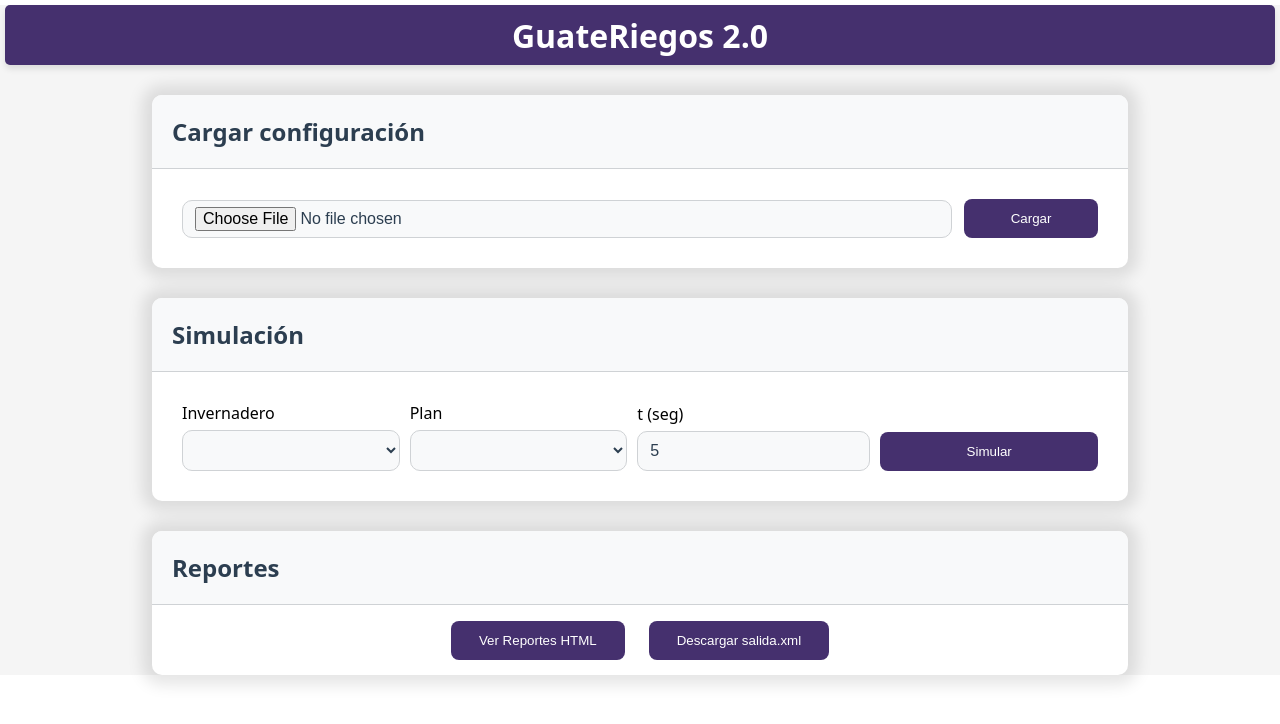
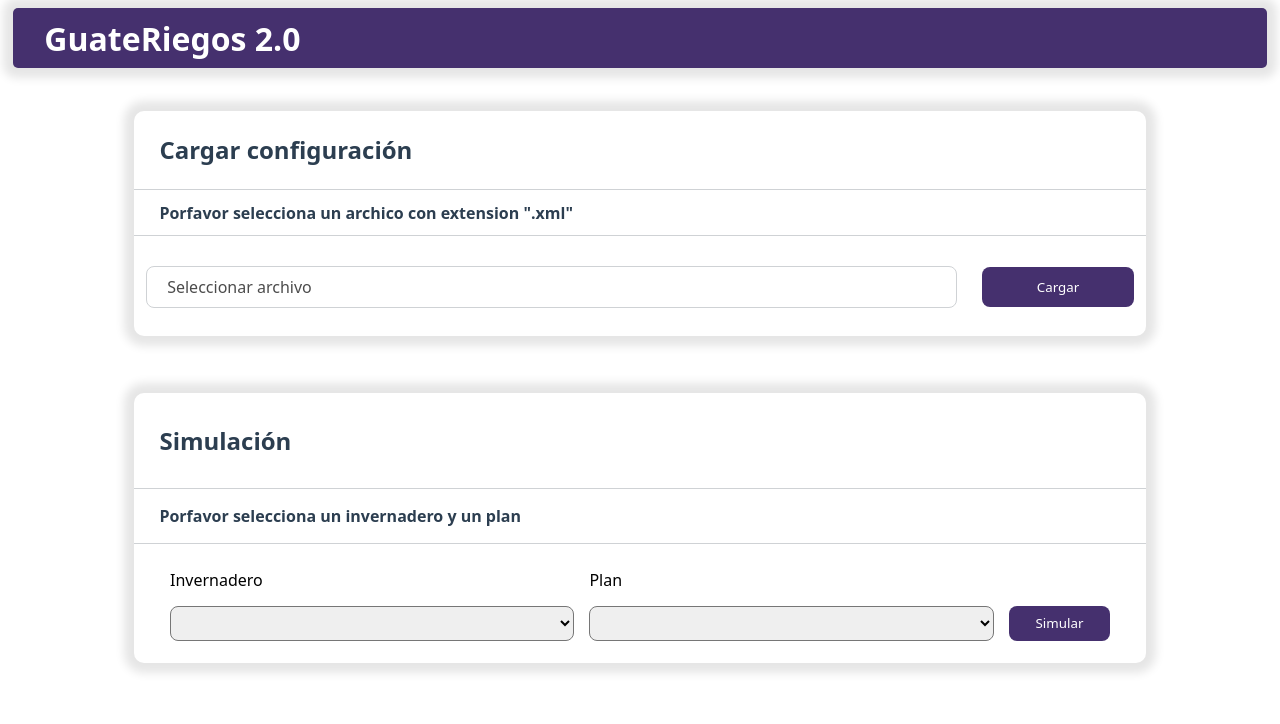
Before and after one commit to SelvinChuquiej/IPC2_Proyecto2_202405516, a Flask app: page / in a window 1280 px wide. Shown: the top 724 px of the page. Run offline with Flask 3, Linux system fonts and the light colour scheme; lists and menus that the app fills with data are empty.

Commit message:
Cambios en la vista

```diff
--- a/IPC2_Proyecto2_202405516/controlller/cargar_controller.py
+++ b/IPC2_Proyecto2_202405516/controlller/cargar_controller.py
@@ -38,7 +38,7 @@ def cargar_xml():
         data['planes'] = nombres_planes
         data['invernaderos_objetos'] = lista_invernaderos
         data['drones_objetos'] = lista_drones
-
+        data['archivo_actual'] = archivo.filename  # Guardar nombre del archivo
         flash('Archivo cargado correctamente', 'success')
         return redirect(url_for('index'))
 
--- a/IPC2_Proyecto2_202405516/main.py
+++ b/IPC2_Proyecto2_202405516/main.py
@@ -1,4 +1,4 @@
-from flask import Flask, render_template, current_app
+from flask import Flask, render_template, current_app, redirect, url_for
 from controlller.cargar_controller import cargar_bp
 
 app = Flask(__name__)
@@ -10,11 +10,19 @@ app.register_blueprint(cargar_bp)
 def index():
     data = getattr(current_app, 'DATA', {
         'invernaderos': None,
-        'planes': None
+        'planes': None,
+        'archivo_actual': None
     })
-    invernaderos = data['invernaderos'] or []
-    planes = data['planes'] or []
-    return render_template('index.html', invernaderos=invernaderos, planes=planes)
+    invernaderos = list(data['invernaderos']) if data['invernaderos'] else []
+    planes = list(data['planes']) if data['planes'] else []
+    archivo_actual = data.get('archivo_actual', None)
+    return render_template('index.html', invernaderos=invernaderos, planes=planes, archivo_actual=archivo_actual)
+
+@app.route('/limpiar', methods=['POST'])
+def limpiar():
+    if hasattr(current_app, 'DATA'):
+        del current_app.DATA
+    return redirect(url_for('index'))
 
 if __name__ == '__main__':
     app.run(debug=True)
--- a/IPC2_Proyecto2_202405516/static/style.css
+++ b/IPC2_Proyecto2_202405516/static/style.css
@@ -1,14 +1,9 @@
-
-:root {
+* {
     font-family: system-ui, Avenir, Helvetica, Arial, sans-serif;
-    color-scheme: light dark;
-    background-color: white;
 }
 
 body {
-    margin: 0;
-    padding: 0;
-    background-color: #f5f5f5;
+    background-color: white;
 }
 
 .cardTitle {
@@ -19,119 +14,217 @@ body {
     align-items: center;
     border-radius: 5px;
     margin: 5px;
-    box-shadow: 0px 4px 6px rgba(0, 0, 0, 0.1);
+    box-shadow: 0px 0px 10px 10px rgba(0, 0, 0, 0.1);
 }
 
-.cardTitle h1 {
+.cardTitle>h1 {
     color: white;
     font-size: 2rem;
     font-weight: 600;
+    width: 95%;
+    height: 100%;
+    display: flex;
+    align-items: center;
 }
 
-.cardArchivoXML,
-.cardSimulacion,
-.cardReportes {
+.cardArchivoXML {
     display: flex;
     align-items: center;
     justify-content: center;
-    margin: 30px;
+    height: 250px;
+    margin-bottom: 30px;
+    margin-top: 30px;
+}
+
+.cardSimulacion {
+    display: flex;
+    align-items: center;
+    justify-content: center;
+    height: 300px;
+    margin-bottom: 30px;
+    margin-top: 30px;
 }
 
 .cardArchivoXMLContent,
-.cardSimulacionContent,
-.cardReportesContent {
+.cardSimulacionContent {
+    box-shadow: 0px 0px 10px 10px rgba(0, 0, 0, 0.1);
+    border-radius: 10px;
     width: 80%;
-    box-shadow: 0px 0px 15px 10px rgba(0, 0, 0, 0.1);
-    border-radius: 10px;
-    background-color: white;
-
+    height: 90%;
 }
 
 .cardArchivoXMLTitle,
-.cardSimulacionTitle,
-.cardReportesTitle {
-    background-color: #f8f9fa;
-    padding: 20px;
+.cardSimulacionTitle {
+    height: 35%;
+    display: flex;
+    align-items: center;
+    justify-content: left;
+    padding: 0px 25px 0px;
     border-bottom: 1px solid #cfd2d5;
-    border-radius: 10px 10px 0 0;
 }
 
-.cardArchivoXMLTitle h2,
-.cardSimulacionTitle h2,
-.cardReportesTitle h2 {
-    color: #2c3e50;
-    margin: 0;
-    font-size: 1.5rem;
-    font-weight: 600;
+.info-text {
+    height: 20%;
+    display: flex;
+    align-items: center;
+    justify-content: left;
+    padding: 0px 25px 0px;
+    border-bottom: 1px solid #cfd2d5;
 }
 
-.cardArchivoXMLBody,
-.cardSimulacionBody {
-    padding: 30px;
-    color: black;
+.info-textB {
+    display: flex;
+    justify-content: space-between;
+    align-items: center;
     margin: 0 auto;
+    height: 20%;
+    padding: 0px 25px 0px;
+    border-bottom: 1px solid #cfd2d5;
 }
 
-.cardReportesBody {
+.info-textB>form {
+    width: 20%;
     display: flex;
-    flex-direction: row;
     justify-content: center;
     align-items: center;
-    gap: 24px;
-    height: 70px;
+    height: 100%;
 }
 
-form {
+.info-textB>form>button {
+    width: 70%;
+    height: 80%;
+    background-color: rgb(69, 48, 110);
+    color: white;
+    border-radius: 8px;
+    border: none;
+    cursor: pointer;
+}
+
+.cardArchivoXMLTitle>h2,
+.cardSimulacionTitle>h2,
+.info-text>h2 {
+    color: #2c3e50;
+    font-size: 1.5rem;
+    margin: 0;
+}
+
+.cardArchivoXMLTitle>h3,
+.cardSimulacionTitle>h3,
+.info-text>h3,
+.info-textB>h3 {
+    color: #2c3e50;
+    font-size: 1rem;
+    font-weight: 600;
+    margin: 0;
+}
+
+.cardArchivoXMLBody {
+    height: 45%;
+    width: 100%;
     display: flex;
-    gap: 10px;
+    justify-content: center;
+    align-items: center;
+}
+
+.cardSimulacionBody {
+    height: 40%;
+    width: 100%;
+    display: flex;
+    justify-content: center;
+    align-items: center;
+}
+
+.cardArchivoXMLBody>form {
+    height: 100%;
+    width: 100%;
+    display: flex;
+    justify-content: center;
+    align-items: center;
+}
+
+.file-input-group {
+    display: flex;
+    justify-content: center;
+    align-items: center;
+    height: 80%;
+    width: 100%;
+    gap: 25px;
+}
+
+.file-input-group>label {
+    width: 80%;
+    height: 50%;
+    display: flex;
+    align-items: center;
+    border: 1px solid #cfd2d5;
+    border-radius: 8px;
+    cursor: pointer;
+}
+
+.file-input-group>label>span {
+    padding-left: 20px;
+    opacity: 0.7;
+}
+
+.file-input-group>button {
+    background-color: rgb(69, 48, 110);
+    color: white;
+    border-radius: 8px;
+    border: none;
+    width: 15%;
+    height: 50%;
+    cursor: pointer;
+}
+
+.cardSimulacionBody>form {
+    display: flex;
+    justify-content: center;
+    align-items: center;
+    width: 100%;
+    height: 100%;
+}
+
+.cardForm-group {
+    display: flex;
+    justify-content: center;
+    gap: 15px;
+    width: 100%;
+    height: 80%;
 }
 
 .form-group {
     display: flex;
     flex-direction: column;
-    width: 100%;
     justify-content: end;
-    gap: 6px;
+    width: 40%;
+    height: 100%;
 }
 
-.file-input-group {
+.form-groupB {
     display: flex;
-    flex-direction: row;
-    align-items: center;
-    gap: 12px;
-    width: 100%;
+    flex-direction: column;
+    justify-content: end;
+    width: 10%;
+    height: 100%;
 }
 
-.file-input-group>input {
-    width: 85%;
+.form-group>label {
+    display: flex;
+    align-items: center;
+    height: 60%;
 }
 
-.file-input-group>button {
-    width: 15%;
+.form-group>select {
+    height: 40%;
+    border-radius: 8px;
 }
 
-.file-input-group>input[type="file"],
-input[type="number"],
-select {
-    border: 1.5px solid #cfd2d5;
-    border-radius: 10px;
-    padding: 10px 12px;
-    font-size: 1rem;
-    background: #f8f9fa;
-    color: #2c3e50;
-    transition: border 0.2s, box-shadow 0.2s;
-    outline: none;
-}
-
-.file-input-group>input[type="file"]{
-    padding: 6px 12px;
-}
-
-button {
-    background-color: rgb(69, 48, 110);;
-    color: #fff;
+.form-groupB>button {
+    background-color: rgb(69, 48, 110);
+    color: white;
+    border-radius: 8px;
     border: none;
-    border-radius: 8px;
-    padding: 12px 28px;
+    width: 100%;
+    height: 40%;
     cursor: pointer;
 }
--- a/IPC2_Proyecto2_202405516/templates/index.html
+++ b/IPC2_Proyecto2_202405516/templates/index.html
@@ -1,11 +1,13 @@
 <!DOCTYPE html>
 <html lang="es">
+
 <head>
     <meta charset="UTF-8" />
     <title>GuateRiegos 2.0</title>
     <meta name="viewport" content="width=device-width, initial-scale=1" />
     <link rel="stylesheet" href="{{ url_for('static', filename='style.css') }}">
 </head>
+
 <body>
     <div class="container">
         <div class="cardTitle">
@@ -16,10 +18,17 @@
                 <div class="cardArchivoXMLTitle">
                     <h2>Cargar configuración</h2>
                 </div>
+                <div class="info-text">
+                    <h3>Porfavor selecciona un archico con extension ".xml"</h3>
+                </div>
                 <div class="cardArchivoXMLBody">
                     <form method="post" enctype="multipart/form-data" action="/cargar">
                         <div class="file-input-group">
-                            <input name="archivo_xml" type="file" accept=".xml" required />
+                            <label for="archivo_xml" class="custom-file-input">
+                                <span id="file-text">Seleccionar archivo</span>
+                                <input id="archivo_xml" name="archivo_xml" type="file" accept=".xml" required hidden
+                                    onchange="document.getElementById('file-text').textContent = this.files[0]?.name || 'Seleccionar archivo'" />
+                            </label>
                             <button type="submit">Cargar</button>
                         </div>
                     </form>
@@ -31,8 +40,20 @@
                 <div class="cardSimulacionTitle">
                     <h2>Simulación</h2>
                 </div>
+                <div class="info-textB">
+                    {% if archivo_actual %}
+                        <h3>Porfavor selecciona un invernadero y un plan para el archivo: <span>"{{ archivo_actual }}"</span></h3>
+                        <form method="post" action="/limpiar">
+                            <button type="submit">Limpiar</button>
+                        </form>
+                    {% else %}
+                        <h3>Porfavor selecciona un invernadero y un plan</h3>
+                    {% endif %}
+                </div>
+
                 <div class="cardSimulacionBody">
                     <form method="post" action="/simular">
+                        <div class="cardForm-group">
                             <div class="form-group">
                                 <label for="inv">Invernadero</label>
                                 <select id="inv" name="inv" required>
@@ -49,32 +70,15 @@
                                     {% endfor %}
                                 </select>
                             </div>
-                        <div class="form-group">
-                            <label for="t">t (seg)</label>
-                            <input id="t" name="t" type="number" min="1" value="5" />
-                        </div>
-                        <div class="form-group">
+                            <div class="form-groupB">
                                 <button type="submit">Simular</button>
                             </div>
-                    </form>
                         </div>
-            </div>
-        </div>
-        <div class="cardReportes">
-            <div class="cardReportesContent">
-                <div class="cardReportesTitle">
-                    <h2>Reportes</h2>
-                </div>
-                <div class="cardReportesBody">
-                    <form>
-                        <button type="submit">Ver Reportes HTML</button>
-                    </form>
-                    <form>
-                        <button type="submit">Descargar salida.xml</button>
                     </form>
                 </div>
             </div>
         </div>
     </div>
 </body>
+
 </html>
```
Lines whose indentation alone changed are shown as unchanged.
